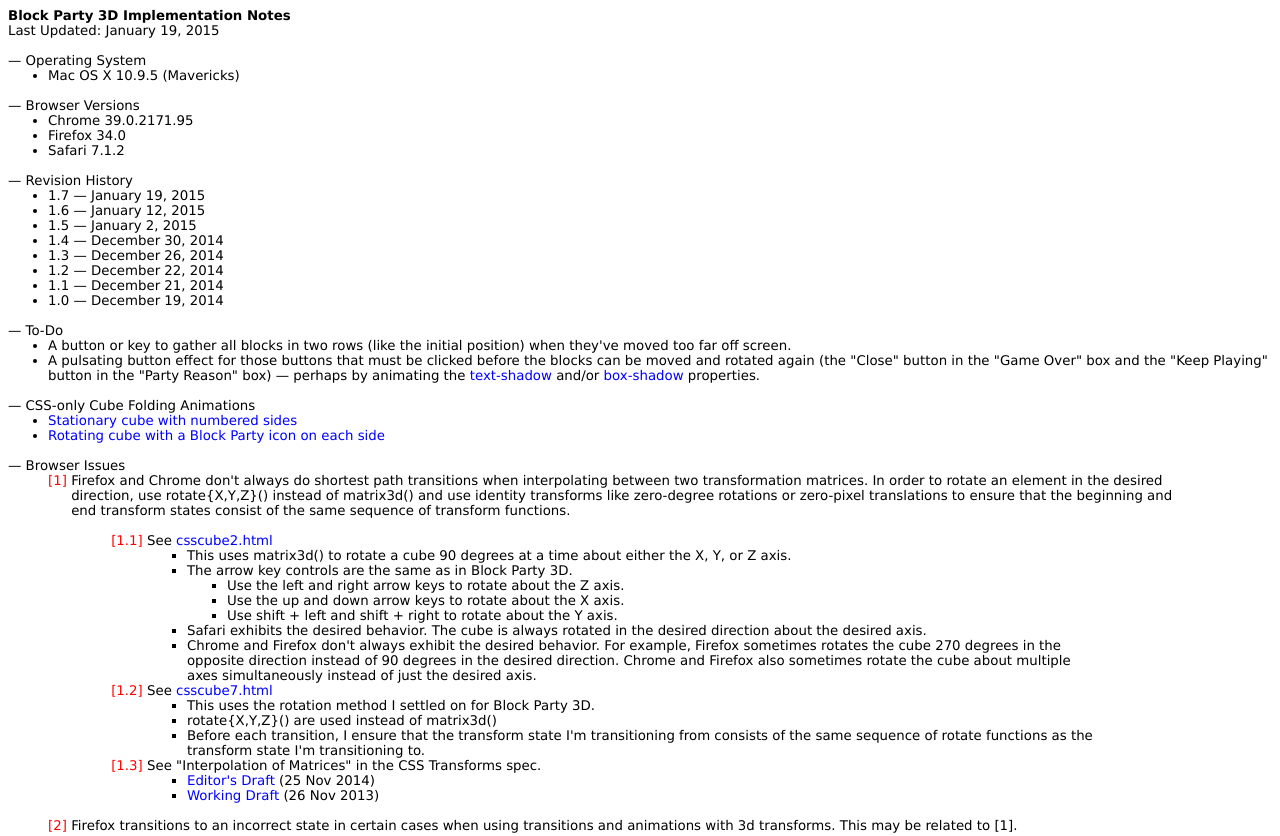
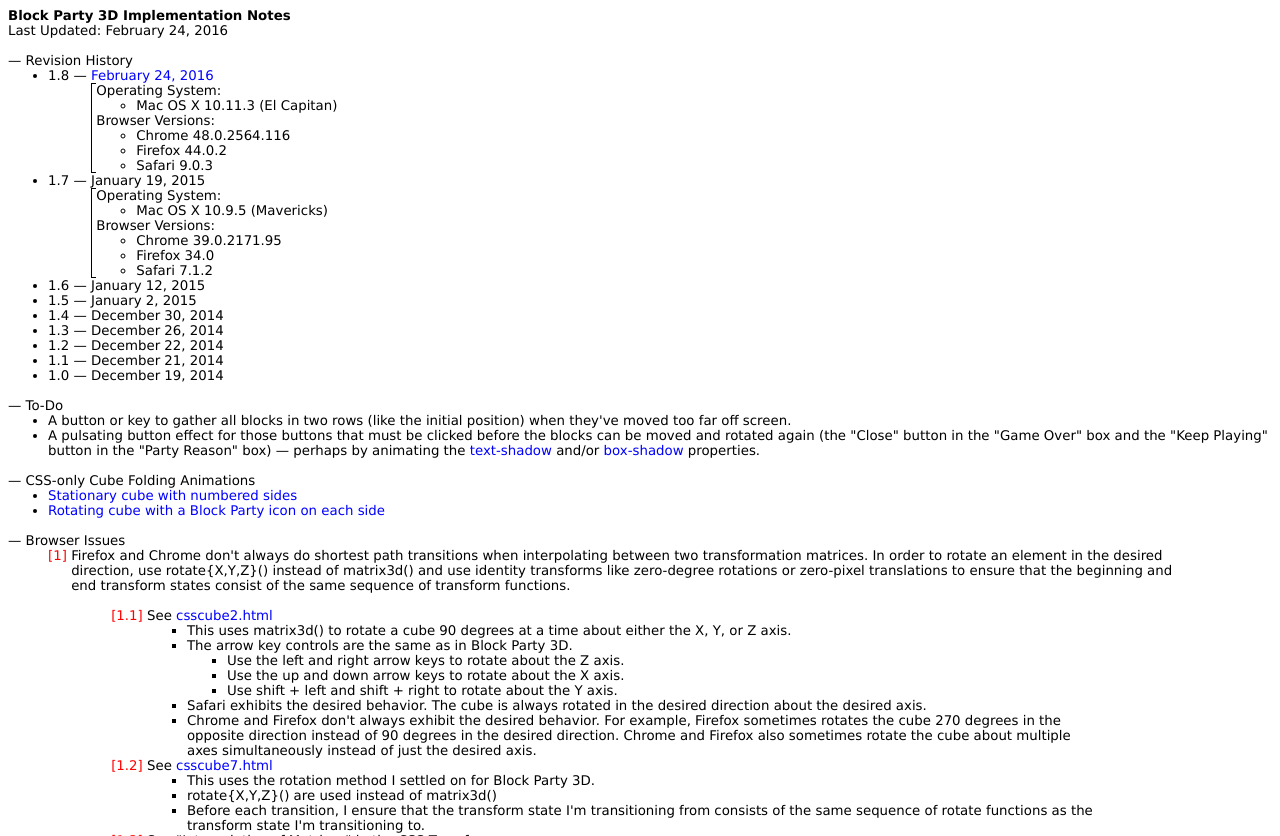
Before and after one commit to nightjuggler/blockparty, a plain HTML site: page notes/index.html in a window 1280 px wide. Shown: the top 836 px of the page. Drawn offline with Linux system fonts and the light colour scheme.

Commit message:
Added OS and browser versions for which revision 1.8 was tested

```diff
--- a/notes/index.html
+++ b/notes/index.html
@@ -1,6 +1,7 @@
+<!DOCTYPE html>
 <html>
 <head>
-<meta http-equiv="Content-Type" content="text/html; charset=utf-8">
+<meta charset="utf-8">
 <title>Block Party 3D Implementation Notes</title>
 <style type="text/css">
 a {
@@ -8,8 +9,12 @@ a {
 	color: rgb(0,0,255);
 }
 body {
+	background-color: white;
 	font-family: verdana;
 	font-size: 10pt;
+}
+.invis {
+	color: white;
 }
 ul {
 	margin: 0 0 0 0;
@@ -29,10 +34,6 @@ ol > li div {
 	display: inline-block;
 	vertical-align: top;
 }
-td {
-	font-family: verdana;
-	font-size: 10pt;
-}
 .rotationMatrix {
 	border-collapse: collapse;
 }
@@ -46,27 +47,61 @@ td {
 .rotationMatrix td:last-child {
 	border-right: 1px solid rgb(0,0,0);
 }
+.revTable {
+	border-spacing: 0;
+}
+.revTable td {
+	padding: 0;
+}
+.revTable td:nth-child(2) {
+	border-top: 1px solid black;
+	border-left: 1px solid black;
+	border-bottom: 1px solid black;
+}
 </style>
 </head>
 <body>
 
 <b>Block Party 3D Implementation Notes</b>
-<br>Last Updated: January 19, 2015
+<br>Last Updated: February 24, 2016
 <br>
-<br>&mdash; Operating System
+
+<br>&mdash; Revision History
+<ul>
+<li>1.8 &mdash; <a href="https://github.com/nightjuggler/blockparty/blob/4be5fe7d96e011752f884c16b97d16b3cfdd8689/index.html">February 24, 2016</a>
+<table class="revTable">
+<tr>
+<td class="invis">1.8 &mdash;&nbsp;</td>
+<td>&nbsp;</td>
+<td>Operating System:
+<ul>
+<li>Mac OS X 10.11.3 (El Capitan)
+</ul>
+Browser Versions:
+<ul>
+<li>Chrome 48.0.2564.116
+<li>Firefox 44.0.2
+<li>Safari 9.0.3
+</ul></td>
+</tr>
+</table>
+<li>1.7 &mdash; January 19, 2015
+<table class="revTable">
+<tr>
+<td class="invis">1.7 &mdash;&nbsp;</td>
+<td>&nbsp;</td>
+<td>Operating System:
 <ul>
 <li>Mac OS X 10.9.5 (Mavericks)
 </ul>
-<br>&mdash; Browser Versions
+Browser Versions:
 <ul>
 <li>Chrome 39.0.2171.95
 <li>Firefox 34.0
 <li>Safari 7.1.2
-</ul>
-
-<br>&mdash; Revision History
-<ul>
-<li>1.7 &mdash; January 19, 2015
+</ul></td>
+</tr>
+</table>
 <li>1.6 &mdash; January 12, 2015
 <li>1.5 &mdash; January 2, 2015
 <li>1.4 &mdash; December 30, 2014
```
